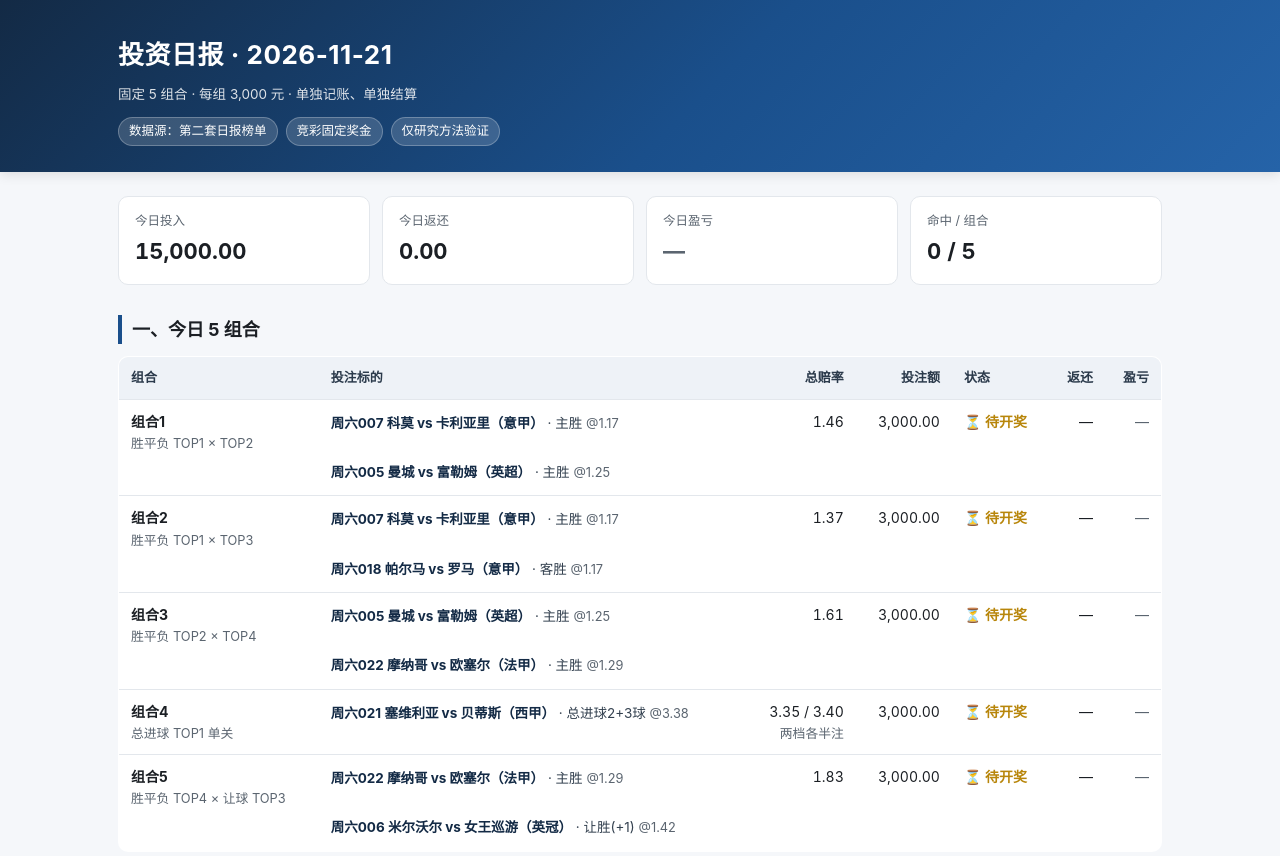
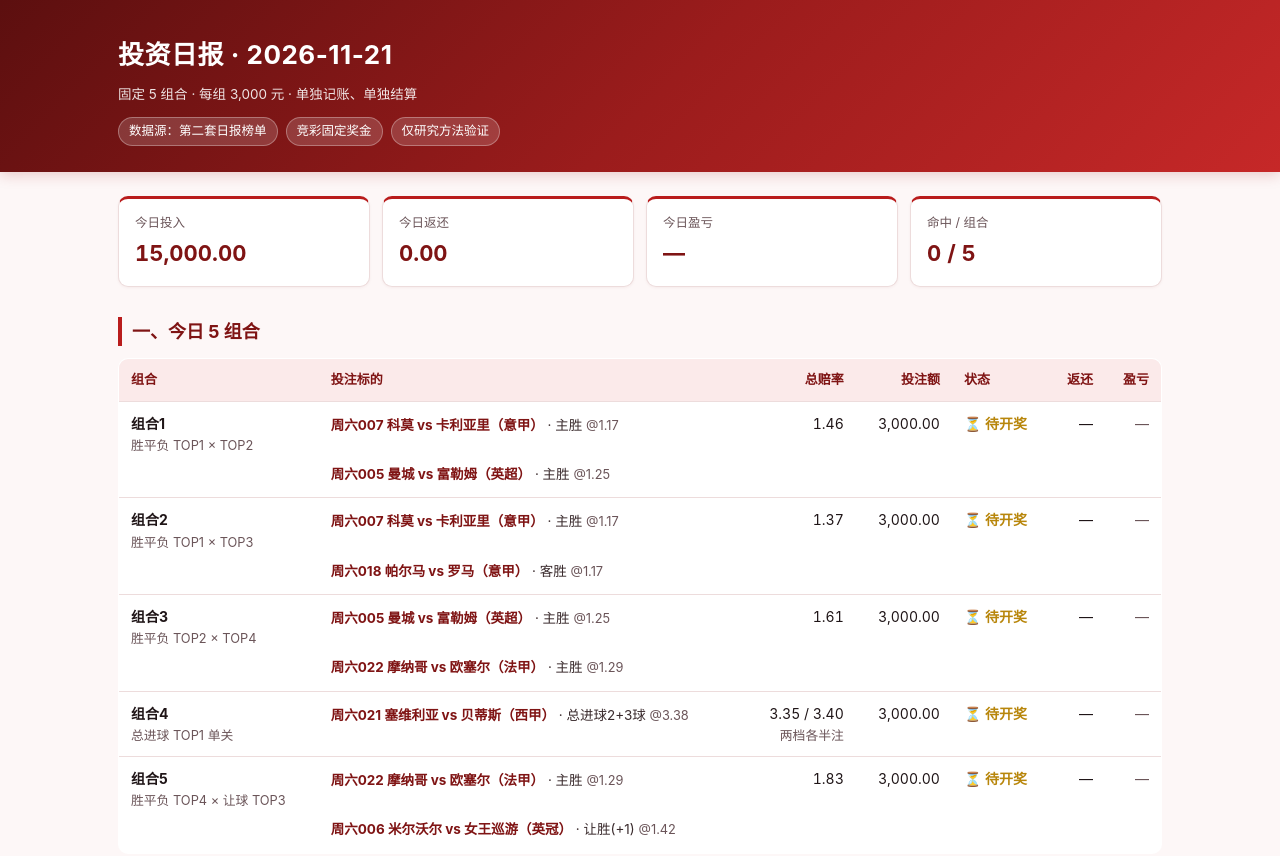
Before and after one commit to Michael-cell123/invest-report, a plain HTML site: page invest-2026-11-21.html in a window 1280 px wide. Shown: the top 856 px of the page. Drawn offline with Linux system fonts and the light colour scheme.

Commit message:
add invest-2026-11-21.html

```diff
--- a/invest-2026-11-21.html
+++ b/invest-2026-11-21.html
@@ -2,45 +2,49 @@
 <html lang="zh-CN"><head><meta charset="utf-8">
 <meta name="viewport" content="width=device-width,initial-scale=1">
 <title>投资日报 · 2026-11-21</title><style>
-:root{--ink:#1b1f24;--sub:#5b6570;--line:#e3e7ec;--bg:#f5f7fa;--card:#fff;
---red:#c62828;--green:#2e7d32;--gold:#b8860b;--blue:#1a4f8b}
+:root{--ink:#1f1517;--sub:#6b5559;--line:#eddcdc;--bg:#fdf7f7;--card:#fff;
+--red:#c62828;--green:#2e7d32;--gold:#b8860b;--blue:#b91c1c}
 *{box-sizing:border-box}
 body{margin:0;background:var(--bg);color:var(--ink);
 font-family:-apple-system,BlinkMacSystemFont,"Segoe UI","PingFang SC","Microsoft YaHei",sans-serif;
 line-height:1.65;font-size:15px}
 .wrap{max-width:1080px;margin:0 auto;padding:0 18px 60px}
-header{background:linear-gradient(135deg,#132a45,#1a4f8b 55%,#2563a8);color:#fff;
-padding:34px 0 26px;margin-bottom:24px;box-shadow:0 2px 12px rgba(0,0,0,.12)}
+header{background:linear-gradient(135deg,#5c0f0f,#9b1c1c 52%,#c62828);color:#fff;
+padding:34px 0 26px;margin-bottom:24px;box-shadow:0 2px 14px rgba(150,20,20,.22)}
 header .wrap{padding-bottom:0}
 h1{margin:0 0 6px;font-size:26px;letter-spacing:.5px}
-.sub{opacity:.85;font-size:13.5px}
+.sub{opacity:.88;font-size:13.5px}
 .tags{margin-top:12px;display:flex;gap:8px;flex-wrap:wrap}
-.tag{background:rgba(255,255,255,.16);border:1px solid rgba(255,255,255,.25);
+.tag{background:rgba(255,255,255,.16);border:1px solid rgba(255,255,255,.3);
 padding:3px 10px;border-radius:999px;font-size:12.5px}
-h2{font-size:18px;margin:30px 0 12px;padding-left:10px;border-left:4px solid var(--blue)}
+h2{font-size:18px;margin:30px 0 12px;padding-left:10px;border-left:4px solid var(--blue);
+color:#7f1414}
 .card{background:var(--card);border:1px solid var(--line);border-radius:10px;
-padding:16px 18px;margin-bottom:14px;box-shadow:0 1px 3px rgba(20,40,70,.05)}
+padding:16px 18px;margin-bottom:14px;box-shadow:0 1px 3px rgba(120,20,20,.06)}
 table{width:100%;border-collapse:collapse;font-size:14px;background:#fff;
 border:1px solid var(--line);border-radius:10px;overflow:hidden}
 th,td{padding:10px 12px;text-align:left;border-bottom:1px solid var(--line);vertical-align:top}
-th{background:#eef2f7;font-weight:600;font-size:13px;color:#2b3a4b;white-space:nowrap}
+th{background:#fbeaea;font-weight:600;font-size:13px;color:#7f1414;white-space:nowrap}
 tr:last-child td{border-bottom:none}
+tr:hover td{background:#fffafa}
 td.num,th.num{text-align:right;font-variant-numeric:tabular-nums;white-space:nowrap}
 .hit{color:var(--red);font-weight:700}
 .miss{color:var(--sub)}
 .pending{color:var(--gold);font-weight:600}
 .big{font-size:19px;font-weight:700}
 .grid{display:grid;grid-template-columns:repeat(auto-fit,minmax(200px,1fr));gap:12px}
-.kpi{background:#fff;border:1px solid var(--line);border-radius:10px;padding:14px 16px}
+.kpi{background:#fff;border:1px solid var(--line);border-top:3px solid var(--blue);
+border-radius:10px;padding:14px 16px;box-shadow:0 1px 3px rgba(120,20,20,.05)}
 .kpi .k{font-size:12.5px;color:var(--sub)}
-.kpi .v{font-size:22px;font-weight:700;margin-top:2px;font-variant-numeric:tabular-nums}
+.kpi .v{font-size:22px;font-weight:700;margin-top:2px;font-variant-numeric:tabular-nums;
+color:#7f1414}
 .note{font-size:12.8px;color:var(--sub)}
-.leg{font-size:13.5px;color:#33404f;margin:2px 0}
-.leg b{color:#132a45}
+.leg{font-size:13.5px;color:#3a2b2d;margin:2px 0}
+.leg b{color:#7f1414}
 .footer{margin-top:26px;padding-top:14px;border-top:1px dashed var(--line);
 font-size:12.5px;color:var(--sub)}
-.warn{background:#fff8e1;border:1px solid #ffe0a3;border-radius:8px;padding:12px 14px;
-font-size:13px;color:#6b4e00;margin:14px 0}
+.warn{background:#fff5f5;border:1px solid #f3c9c9;border-radius:8px;padding:12px 14px;
+font-size:13px;color:#8a1f1f;margin:14px 0}
 </style></head>
 <body>
 <header><div class="wrap">
@@ -88,6 +92,6 @@ font-size:13px;color:#6b4e00;margin:14px 0}
 <div class="warn">说明：以上为固定金额测试方案（每组 3,000 元，不倍投、不追损）。竞彩为负和游戏，
 历史命中率与 ROI 不代表未来收益；页面数据按投注时记录赔率结算，仅供研究方法验证，不构成投注建议。</div>
 
-<div class="footer">生成时间 2026-11-21 13:39｜账本 data/invest_ledger.json｜
+<div class="footer">生成时间 2026-11-21 13:43｜账本 data/invest_ledger.json｜
 组合定义：胜平负 TOP1×TOP2 / TOP1×TOP3 / TOP2×TOP4、总进球 TOP1 单关、胜平负 TOP4×让球 TOP3</div>
 </div></body></html>
```
